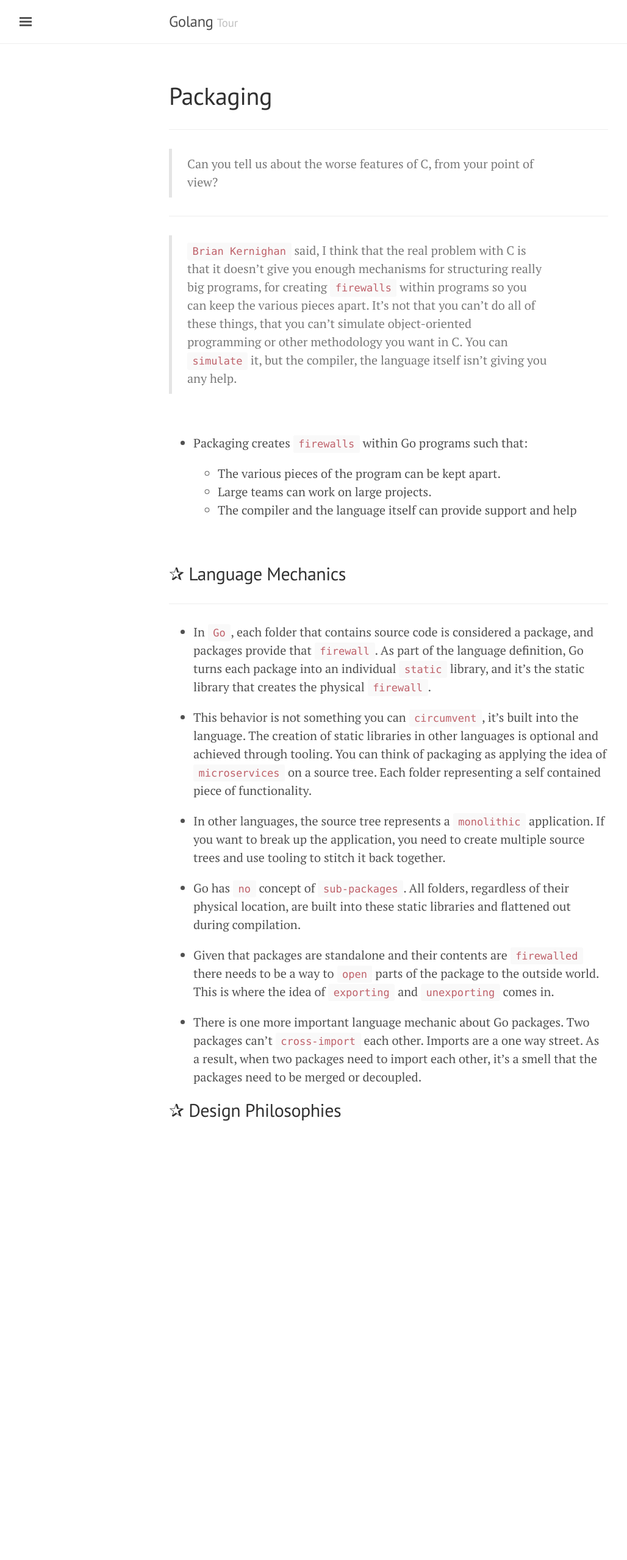
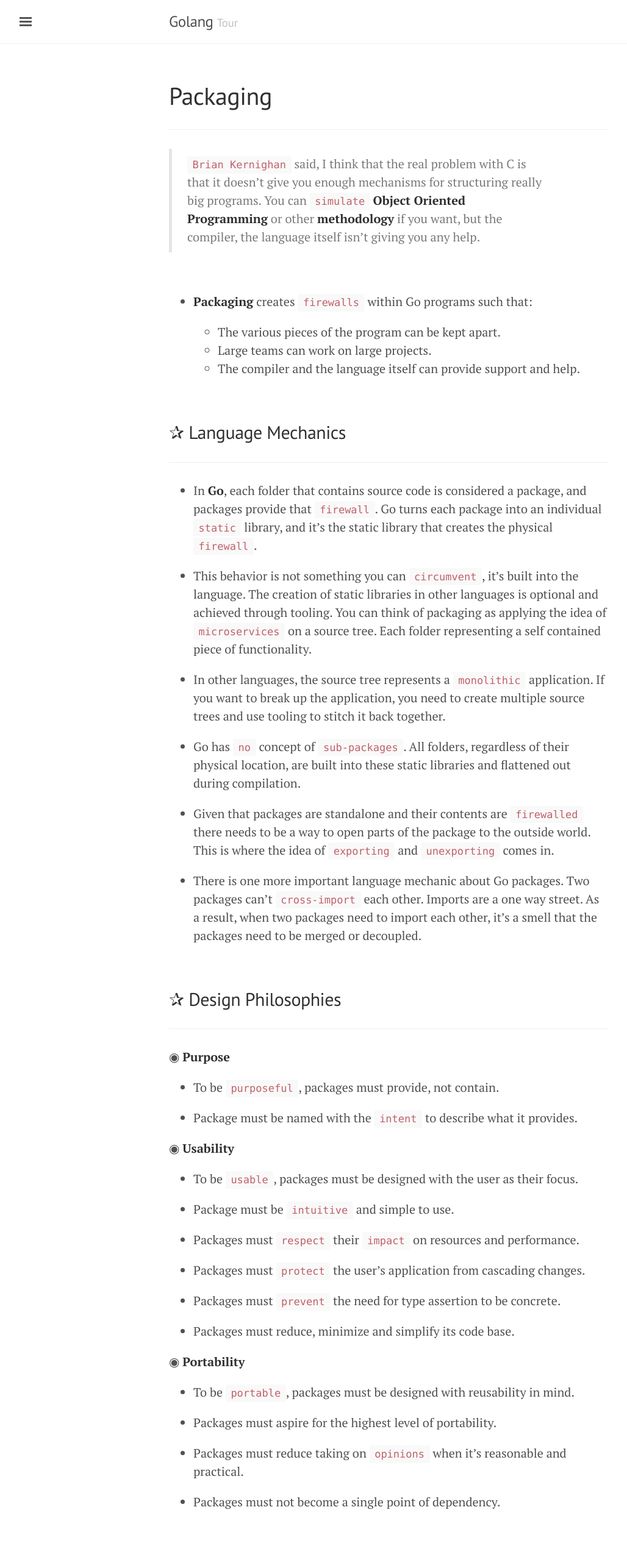
Before and after one commit to SGKutty/go, a Jekyll site: the page built from docs/lesson-02.md, in a window 1280 px wide. Shown: the whole page at 61% size, without its empty margins (3-1031 px from the left). Built offline with Jekyll 4.4.1, drawn with Linux system fonts in a browser that asks for light colours; before the commit the page ends 1919 px from its top, so only the background shows below that.

Commit message:
Design Philosophies added

```diff
--- a/docs/lesson-02.md
+++ b/docs/lesson-02.md
@@ -6,19 +6,15 @@ title: Packaging
 
 <!-- markdownlint-disable MD002 -->
 
-> Can you tell us about the worse features of C, from your point of view?
-
-***
-
-> `Brian Kernighan` said,  I think that the real problem with C is that it doesn’t give you enough mechanisms for structuring really big programs, for creating `firewalls` within programs so you can keep the various pieces apart. It’s not that you can’t do all of these things, that you can’t simulate object-oriented programming or other methodology you want in C. You can `simulate` it, but the compiler, the language itself isn’t giving you any help.
+> `Brian Kernighan` said,  I think that the real problem with C is that it doesn’t give you enough mechanisms for structuring really big programs. You can `simulate` **Object Oriented Programming** or other **methodology** if you want, but the compiler, the language itself isn’t giving you any help.
 
 &nbsp;
 
-* Packaging creates `firewalls` within Go programs such that:
+* **Packaging** creates `firewalls` within Go programs such that:
 
   * The various pieces of the program can be kept apart.
   * Large teams can work on large projects.
-  * The compiler and the language itself can provide support and help
+  * The compiler and the language itself can provide support and help.
 
 &nbsp;
 
@@ -26,7 +22,7 @@ title: Packaging
 
 ***
 
-* In `Go`, each folder that contains source code is considered a package, and packages provide that `firewall`. As part of the language definition, Go turns each package into an individual `static` library, and it’s the static library that creates the physical `firewall`.
+* In __Go__, each folder that contains source code is considered a package, and packages provide that `firewall`. Go turns each package into an individual `static` library, and it’s the static library that creates the physical `firewall`.
 
 * This behavior is not something you can `circumvent`, it’s built into the language. The creation of static libraries in other languages is optional and achieved through tooling. You can think of packaging as applying the idea of `microservices` on a source tree. Each folder representing a self contained piece of functionality.
 
@@ -34,8 +30,42 @@ title: Packaging
 
 * Go has `no` concept of `sub-packages`. All folders, regardless of their physical location, are built into these static libraries and flattened out during compilation.
 
-* Given that packages are standalone and their contents are `firewalled` there needs to be a way to `open` parts of the package to the outside world. This is where the idea of `exporting` and `unexporting` comes in.
+* Given that packages are standalone and their contents are `firewalled` there needs to be a way to open parts of the package to the outside world. This is where the idea of `exporting` and `unexporting` comes in.
 
 * There is one more important language mechanic about Go packages. Two packages can’t `cross-import` each other. Imports are a one way street. As a result, when two packages need to import each other, it’s a smell that the packages need to be merged or decoupled.
 
+&nbsp;
+
 ## ✰ Design Philosophies
+
+***
+
+◉ __Purpose__
+
+* To be `purposeful`, packages must provide, not contain.
+
+* Package must be named with the `intent` to describe what it provides.
+
+◉ __Usability__
+
+* To be `usable`, packages must be designed with the user as their focus.
+
+* Package must be `intuitive` and simple to use.
+
+* Packages must `respect` their `impact` on resources and performance.
+
+* Packages must `protect` the user's application from cascading changes.
+
+* Packages must `prevent` the need for type assertion to be concrete.
+
+* Packages must reduce, minimize and simplify its code base.
+
+◉ __Portability__
+
+* To be `portable`, packages must be designed with reusability in mind.
+
+* Packages must aspire for the highest level of portability.
+
+* Packages must reduce taking on `opinions` when it's reasonable and practical.
+
+* Packages must not become a single point of dependency.
--- a/public/css/poole.css
+++ b/public/css/poole.css
@@ -163,9 +163,9 @@ pre {
   display: block;
   margin-top: 0;
   margin-bottom: 1rem;
-  padding: 1rem;
-  font-size: .8rem;
-  line-height: 1.4;
+  padding: 0.8rem;
+  font-size: .9rem;
+  line-height: 1.45;
   white-space: pre;
   white-space: pre-wrap;
   word-break: break-all;
```
Also changed, not shown: docs/lesson-01.md (+7 -11 lines).
